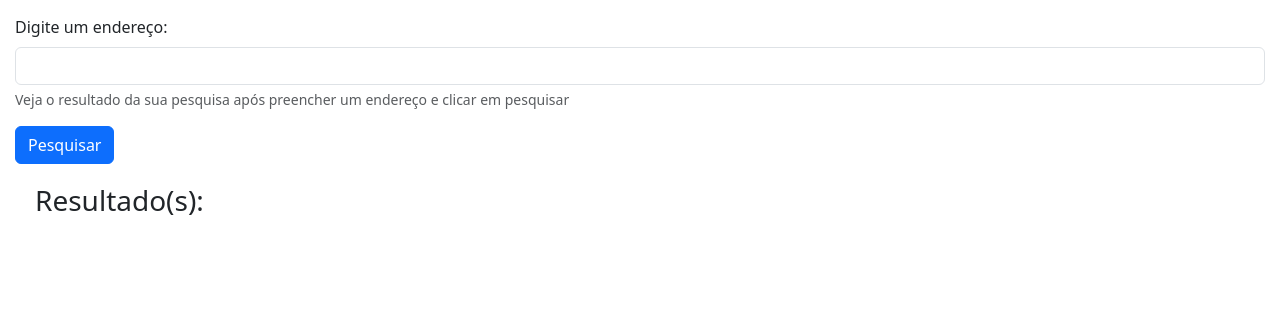
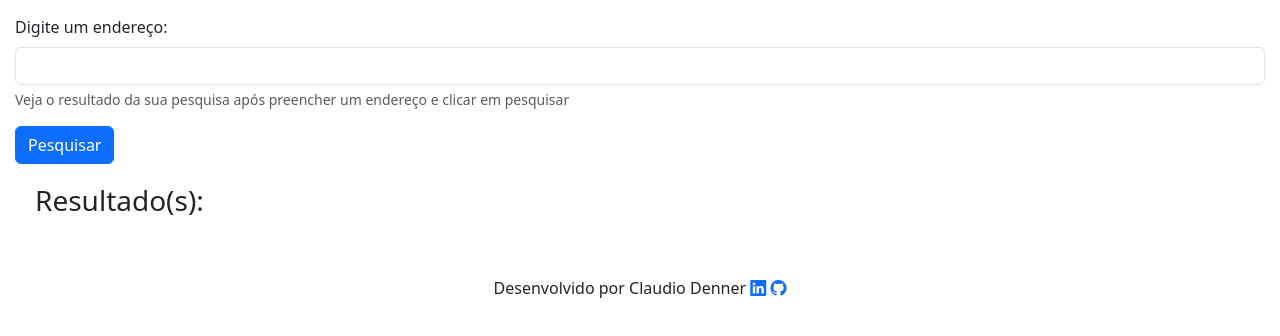
Before and after one commit to ClaudioDenner/BuscarEndereco, a plain HTML site: page index.html in a window 1280 px wide. Drawn offline with nearby package versions, Linux system fonts and the light colour scheme.

Commit message:
"versão 2.1"

```diff
--- a/index.html
+++ b/index.html
@@ -9,6 +9,7 @@
 
     <link href="https://cdn.jsdelivr.net/npm/bootstrap@5.3.0-alpha1/dist/css/bootstrap.min.css" rel="stylesheet" integrity="sha384-GLhlTQ8iRABdZLl6O3oVMWSktQOp6b7In1Zl3/Jr59b6EGGoI1aFkw7cmDA6j6gD" crossorigin="anonymous">
     <script src="https://cdn.jsdelivr.net/npm/bootstrap@5.3.0-alpha1/dist/js/bootstrap.bundle.min.js" integrity="sha384-w76AqPfDkMBDXo30jS1Sgez6pr3x5MlQ1ZAGC+nuZB+EYdgRZgiwxhTBTkF7CXvN" crossorigin="anonymous"></script>
+    <link rel="stylesheet" href="https://cdn.jsdelivr.net/npm/bootstrap-icons@1.10.3/font/bootstrap-icons.css">
     <title>Consultar Localização</title>
 </head>
 <body id="app">
@@ -44,7 +45,11 @@
 
         </div>
 
-
+    <footer class="text-center">
+      Desenvolvido por Claudio Denner
+      <a href="https://br.linkedin.com/in/claudio-denner-12b467254" target="_blank"><i class="bi bi-linkedin"></i></a>
+      <a href="https://github.com/ClaudioDenner" target="_blank"><i class="bi bi-github"></i></a>
+    </footer>
 
 
     <script src="script.js"></script>
```
